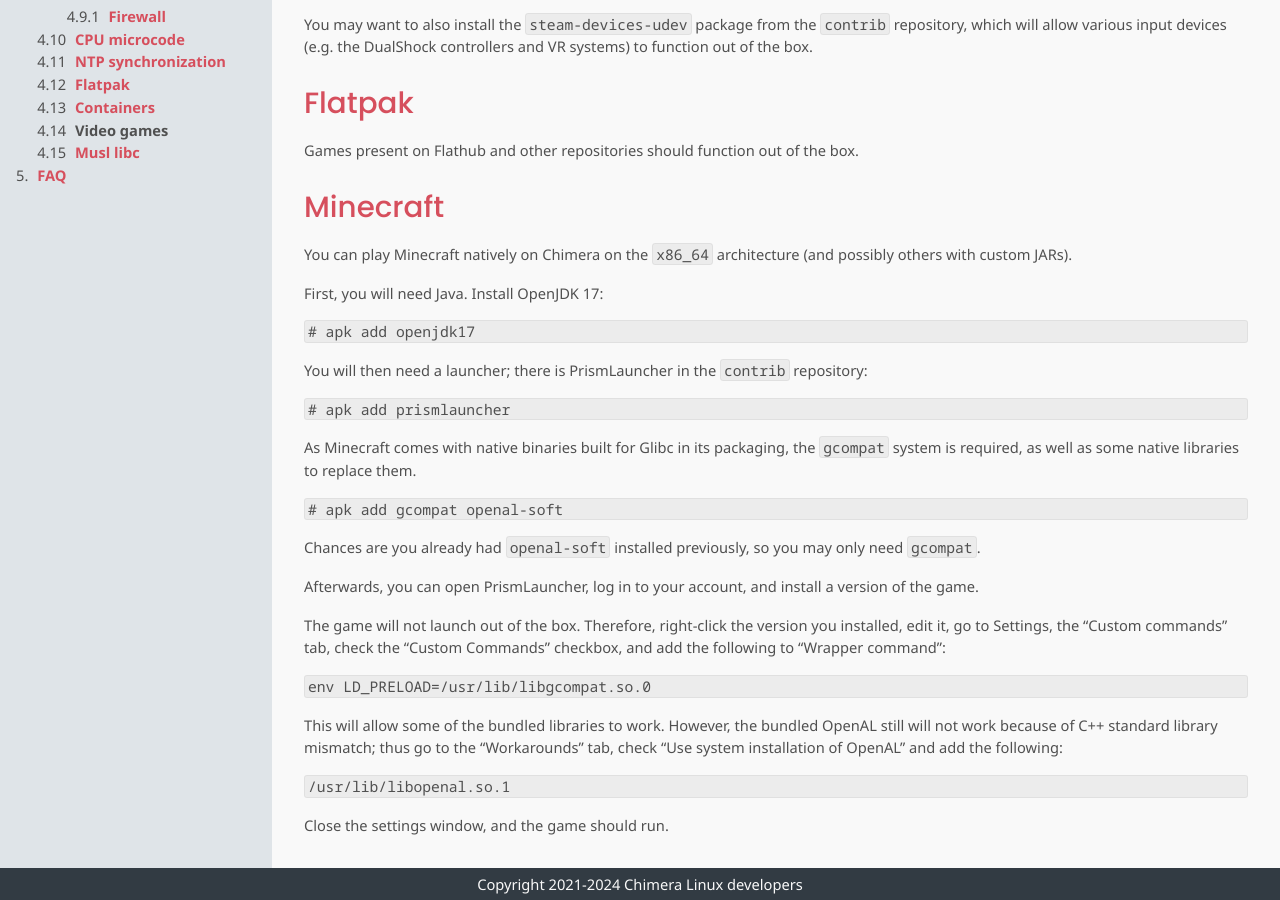
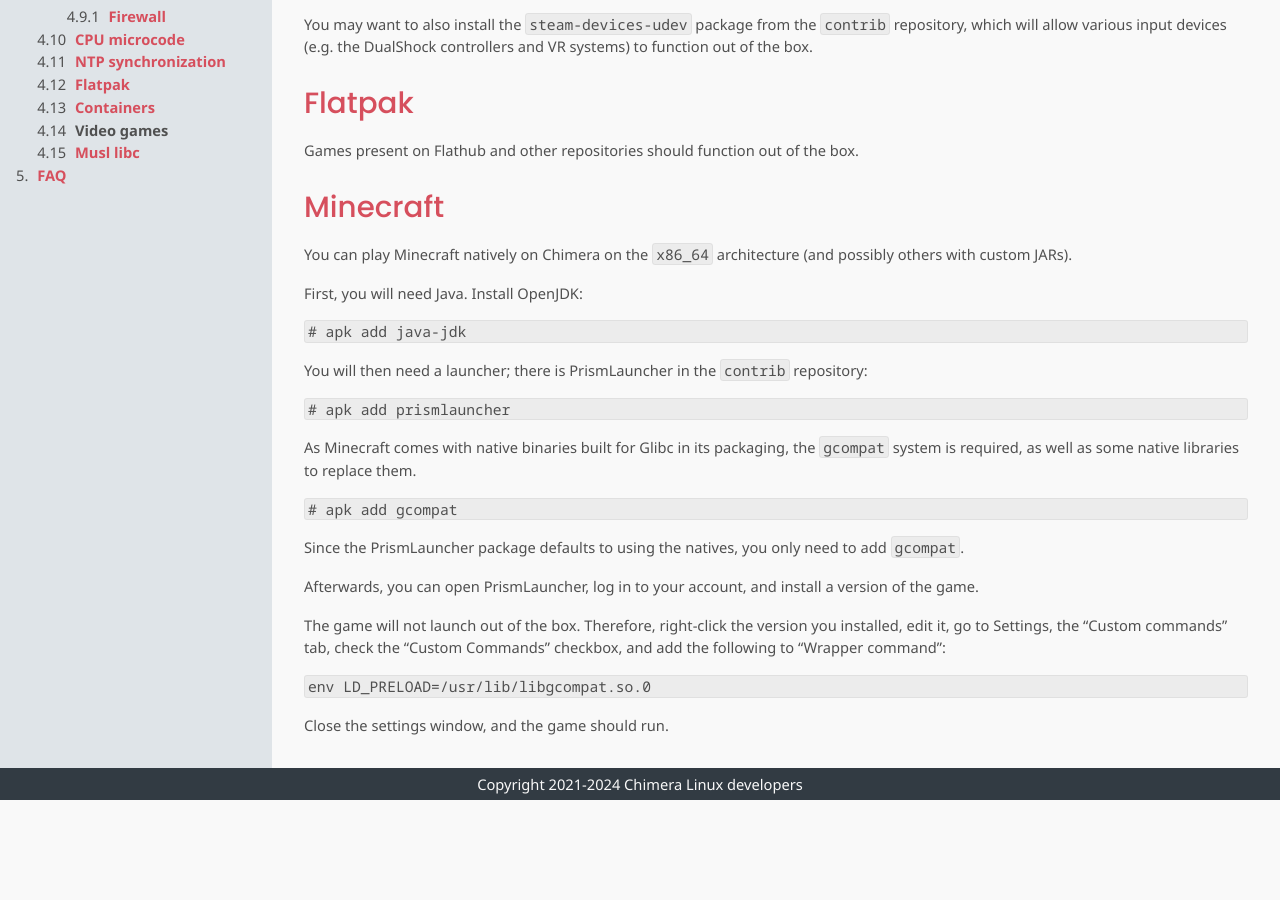
Before and after one commit to chimera-linux/chimera-linux.github.io, a Jekyll site: the page built from _docs/configuration/games.md, in a window 1280 px wide and 900 px high, scrolled down 723 px. Built offline with Jekyll 4.4.1, drawn with Linux system fonts in a browser that asks for light colours; after the commit the page ends 1523 px from its top, so only the background shows below that.

Commit message:
fewer prismlauncher workarounds

````diff
--- a/_docs/configuration/games.md
+++ b/_docs/configuration/games.md
@@ -47,10 +47,10 @@
 You can play Minecraft natively on Chimera on the `x86_64` architecture
 (and possibly others with custom JARs).
 
-First, you will need Java. Install OpenJDK 17:
+First, you will need Java. Install OpenJDK:
 
 ```
-# apk add openjdk17
+# apk add java-jdk
 ```
 
 You will then need a launcher; there is PrismLauncher in the `contrib`
@@ -65,11 +65,11 @@
 replace them.
 
 ```
-# apk add gcompat openal-soft
+# apk add gcompat
 ```
 
-Chances are you already had `openal-soft` installed previously, so you may
-only need `gcompat`.
+Since the PrismLauncher package defaults to using the natives, you only
+need to add `gcompat`.
 
 Afterwards, you can open PrismLauncher, log in to your account, and install
 a version of the game.
@@ -82,13 +82,4 @@
 env LD_PRELOAD=/usr/lib/libgcompat.so.0
 ```
 
-This will allow some of the bundled libraries to work. However, the bundled
-OpenAL still will not work because of C++ standard library mismatch; thus
-go to the "Workarounds" tab, check "Use system installation of OpenAL" and
-add the following:
-
-```
-/usr/lib/libopenal.so.1
-```
-
 Close the settings window, and the game should run.
````
